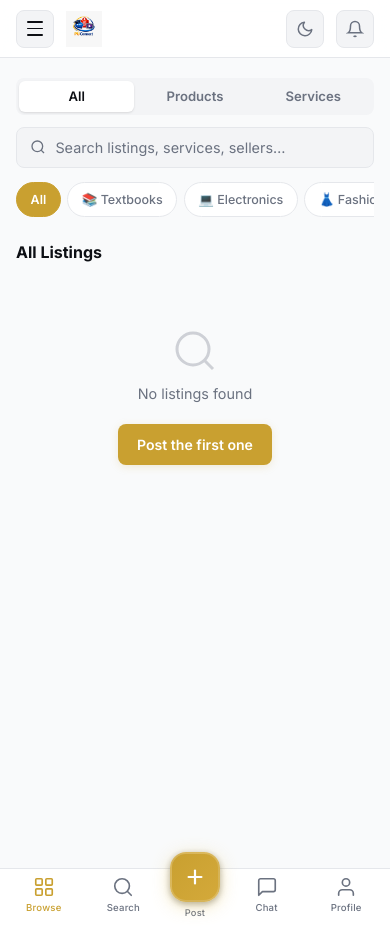
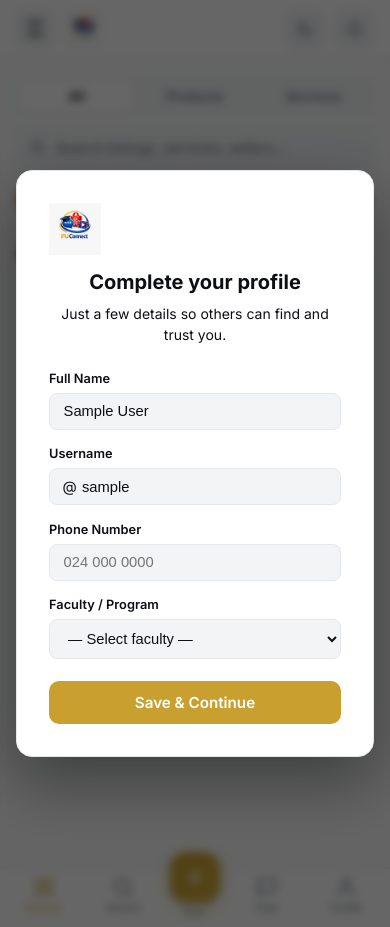
Before and after one commit to puconnect1-bit/PU-Connect, a Django app: page /dashboard/ in a window 390 px wide. Run offline with Django 5.2, Linux system fonts and the light colour scheme; the visitor is signed in with stand-in values (Sample User, id 1); data comes from the database, SQL or seed files in the repository; data that the repository does not hold is empty.

Commit message:
feat: profile setup modal after Google sign-in (name, username, faculty, phone)

```diff
--- a/Profile_app/forms.py
+++ b/Profile_app/forms.py
@@ -22,3 +22,35 @@ class PhoneForm(forms.ModelForm):
             }),
             'faculty': forms.Select(choices=FACULTY_CHOICES, attrs={'class': 'form-control'}),
         }
+
+
+class ProfileSetupForm(forms.Form):
+    name = forms.CharField(
+        max_length=100,
+        widget=forms.TextInput(attrs={'placeholder': 'Your full name', 'autocomplete': 'name'}),
+    )
+    username = forms.CharField(
+        max_length=30,
+        widget=forms.TextInput(attrs={'placeholder': 'Choose a username', 'autocomplete': 'username'}),
+    )
+    phone = forms.CharField(
+        max_length=20,
+        widget=forms.TextInput(attrs={'placeholder': '024 000 0000', 'type': 'tel'}),
+    )
+    faculty = forms.ChoiceField(choices=FACULTY_CHOICES)
+
+    def clean_username(self):
+        from django.contrib.auth.models import User
+        import re
+        username = self.cleaned_data['username'].strip().lstrip('@')
+        if not re.match(r'^[\w.]+$', username):
+            raise forms.ValidationError('Only letters, numbers, underscores and dots allowed.')
+        if User.objects.filter(username__iexact=username).exclude(pk=self.initial.get('user_pk')).exists():
+            raise forms.ValidationError('That username is already taken.')
+        return username
+
+    def clean_faculty(self):
+        faculty = self.cleaned_data['faculty']
+        if not faculty:
+            raise forms.ValidationError('Please select your faculty.')
+        return faculty
--- a/Profile_app/views.py
+++ b/Profile_app/views.py
@@ -115,28 +115,51 @@ def get_my_profile(request):
     })
 
 
-# Profile_app/views.py
-from .forms import PhoneForm
+from .forms import PhoneForm, ProfileSetupForm
 
 @login_required(login_url='auth:auth_view')
 def complete_profile(request):
-    profile, created = Profile.objects.get_or_create(user=request.user)
+    """
+    AJAX POST  — called by the setup modal on the dashboard.
+    GET        — returns whether the profile still needs completing (for the modal trigger).
+    """
+    profile, _ = Profile.objects.get_or_create(user=request.user)
+    user = request.user
 
-    # If already set, redirect to main site or profile
-    if profile.phone:
-        return redirect('dashboard:dashboard')
+    needs_setup = not (profile.phone and profile.faculty)
 
-    if request.method == 'POST':
-        form = PhoneForm(request.POST, instance=profile)
-        if form.is_valid():
-            form.save()
-            return redirect('dashboard:dashboard')
-        else:
-            messages.error(request, "Please enter a valid phone number.")
-    else:
-        form = PhoneForm(instance=profile)
+    if request.method == 'GET':
+        return JsonResponse({
+            'needs_setup': needs_setup,
+            'name': user.get_full_name(),
+            'username': user.username,
+        })
 
-    return render(request, 'profile/complete.html', {'form': form})
+    # POST — modal form submission (JSON)
+    try:
+        data = json.loads(request.body)
+    except Exception:
+        return JsonResponse({'status': 'error', 'message': 'Invalid request'}, status=400)
+
+    form = ProfileSetupForm(data, initial={'user_pk': user.pk})
+    if not form.is_valid():
+        first_error = next(iter(form.errors.values()))[0]
+        return JsonResponse({'status': 'error', 'message': first_error}, status=400)
+
+    # Save name + username to User
+    full_name = form.cleaned_data['name'].strip()
+    parts = full_name.split(' ', 1)
+    user.first_name = parts[0]
+    user.last_name = parts[1] if len(parts) > 1 else ''
+    user.username = form.cleaned_data['username']
+    user.save()
+
+    # Save phone + faculty to Profile
+    profile.phone = form.cleaned_data['phone']
+    profile.faculty = form.cleaned_data['faculty']
+    profile.save()
+
+    return JsonResponse({'status': 'success'})
 
 
 
--- a/dash_app/templates/dash/dashboard.html
+++ b/dash_app/templates/dash/dashboard.html
@@ -365,5 +365,115 @@ loadListings();
 {% if user.is_authenticated %}
 <script src="{% static 'Base_app/js/notifications.js' %}"></script>
 {% endif %}
+
+{% if user.is_authenticated %}
+<!-- ── Profile Setup Modal ── -->
+<div id="setupModal" style="display:none;position:fixed;inset:0;z-index:1000;background:rgba(0,0,0,.6);backdrop-filter:blur(4px);align-items:center;justify-content:center;padding:1rem;">
+  <div style="background:var(--surface);border:1px solid var(--border);border-radius:16px;width:100%;max-width:440px;padding:2rem;box-shadow:0 24px 64px rgba(0,0,0,.4);">
+    <div style="text-align:center;margin-bottom:1.5rem;">
+      <img src="{% static 'icons/logo.png' %}" alt="PU Connect" style="height:52px;margin-bottom:.75rem;">
+      <h2 style="font-size:1.25rem;font-weight:700;color:var(--text);margin:0 0 .35rem;">Complete your profile</h2>
+      <p style="font-size:.875rem;color:var(--muted);margin:0;">Just a few details so others can find and trust you.</p>
+    </div>
+
+    <div id="setupError" style="display:none;background:rgba(220,53,69,.12);border:1px solid rgba(220,53,69,.3);color:#e05260;border-radius:8px;padding:.65rem .9rem;font-size:.84rem;margin-bottom:1rem;"></div>
+
+    <div style="display:flex;flex-direction:column;gap:.9rem;">
+      <div>
+        <label style="font-size:.8rem;font-weight:600;color:var(--muted);display:block;margin-bottom:.3rem;">Full Name</label>
+        <input id="setupName" type="text" placeholder="e.g. Kwame Mensah" autocomplete="name"
+          style="width:100%;padding:.6rem .85rem;border-radius:8px;border:1px solid var(--border);background:var(--surface-2);color:var(--text);font-size:.92rem;box-sizing:border-box;">
+      </div>
+      <div>
+        <label style="font-size:.8rem;font-weight:600;color:var(--muted);display:block;margin-bottom:.3rem;">Username</label>
+        <div style="position:relative;">
+          <span style="position:absolute;left:.85rem;top:50%;transform:translateY(-50%);color:var(--muted);font-size:.92rem;">@</span>
+          <input id="setupUsername" type="text" placeholder="yourhandle" autocomplete="username"
+            style="width:100%;padding:.6rem .85rem .6rem 2rem;border-radius:8px;border:1px solid var(--border);background:var(--surface-2);color:var(--text);font-size:.92rem;box-sizing:border-box;">
+        </div>
+      </div>
+      <div>
+        <label style="font-size:.8rem;font-weight:600;color:var(--muted);display:block;margin-bottom:.3rem;">Phone Number</label>
+        <input id="setupPhone" type="tel" placeholder="024 000 0000"
+          style="width:100%;padding:.6rem .85rem;border-radius:8px;border:1px solid var(--border);background:var(--surface-2);color:var(--text);font-size:.92rem;box-sizing:border-box;">
+      </div>
+      <div>
+        <label style="font-size:.8rem;font-weight:600;color:var(--muted);display:block;margin-bottom:.3rem;">Faculty / Program</label>
+        <select id="setupFaculty"
+          style="width:100%;padding:.6rem .85rem;border-radius:8px;border:1px solid var(--border);background:var(--surface-2);color:var(--text);font-size:.92rem;box-sizing:border-box;">
+          <option value="">— Select faculty —</option>
+          <option value="FESAC">FESAC — Engineering Science & Computing</option>
+          <option value="FBA">FBA — Business Administration</option>
+          <option value="FHAS">FHAS — Health and Allied Sciences</option>
+          <option value="FEDU">FEDU — Education</option>
+          <option value="LLB">LLB — Law</option>
+        </select>
+      </div>
+    </div>
+
+    <button id="setupSubmitBtn" onclick="submitSetup()"
+      style="margin-top:1.4rem;width:100%;padding:.75rem;border-radius:10px;border:none;background:var(--accent);color:#fff;font-size:.95rem;font-weight:600;cursor:pointer;">
+      Save &amp; Continue
+    </button>
+  </div>
+</div>
+
+<script>
+(function(){
+  const modal = document.getElementById('setupModal');
+  const csrf  = document.cookie.split('; ').find(r=>r.startsWith('csrftoken='))?.split('=')[1]||'';
+
+  fetch('/profile/complete/')
+    .then(r=>r.json())
+    .then(d=>{
+      if(!d.needs_setup) return;
+      if(d.name)     document.getElementById('setupName').value     = d.name;
+      if(d.username) document.getElementById('setupUsername').value = d.username;
+      modal.style.display = 'flex';
+    }).catch(()=>{});
+
+  window.submitSetup = function(){
+    const btn   = document.getElementById('setupSubmitBtn');
+    const err   = document.getElementById('setupError');
+    const name     = document.getElementById('setupName').value.trim();
+    const username = document.getElementById('setupUsername').value.trim();
+    const phone    = document.getElementById('setupPhone').value.trim();
+    const faculty  = document.getElementById('setupFaculty').value;
+
+    err.style.display = 'none';
+    if(!name||!username||!phone||!faculty){
+      err.textContent = 'Please fill in all fields.';
+      err.style.display = 'block';
+      return;
+    }
+    btn.textContent = 'Saving…';
+    btn.disabled = true;
+
+    fetch('/profile/complete/', {
+      method: 'POST',
+      headers: {'Content-Type':'application/json','X-CSRFToken':csrf},
+      body: JSON.stringify({name, username, phone, faculty}),
+    })
+    .then(r=>r.json())
+    .then(d=>{
+      if(d.status==='success'){
+        modal.style.display = 'none';
+      } else {
+        err.textContent = d.message || 'Something went wrong.';
+        err.style.display = 'block';
+        btn.textContent = 'Save & Continue';
+        btn.disabled = false;
+      }
+    }).catch(()=>{
+      err.textContent = 'Network error — please try again.';
+      err.style.display = 'block';
+      btn.textContent = 'Save & Continue';
+      btn.disabled = false;
+    });
+  };
+})();
+</script>
+{% endif %}
+
 </body>
 </html>
```
